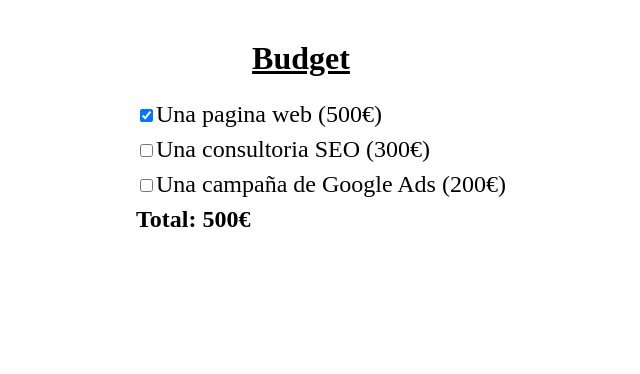
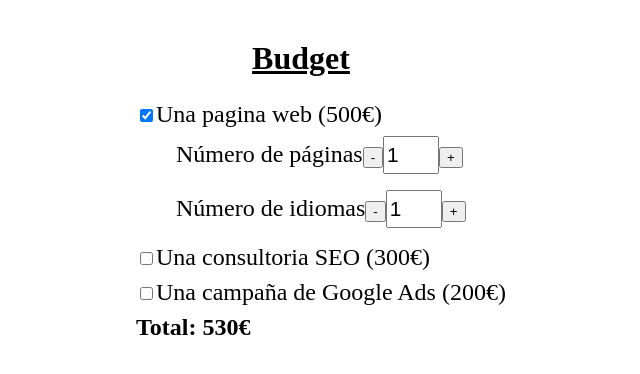
Before and after one commit to Cristian-Moller/S7_ReactTypescript, a React (Vite) app: page / in a window 1280 px wide. Both pictures are taken after a click on the checkbox 485 px from the left and 115 px from the top of the page. Shown: the top 374 px of the page, without its empty margins (339-979 px from the left). Built offline with nearby package versions, Linux system fonts and the light colour scheme.

Commit message:
Number of page and Number of language with Buttons

```diff
--- a/src/App.css
+++ b/src/App.css
@@ -18,3 +18,13 @@
 li div{
   font-weight: bold;
 }
+.subList{
+  display: flex;
+  flex-direction: column;
+}
+.subList input{
+  width: 3rem;
+  height: 2rem;
+  margin-top: 0.5rem;
+  font-size: 1.3rem;
+}
--- a/src/App.tsx
+++ b/src/App.tsx
@@ -1,16 +1,41 @@
-import { useState } from 'react'
+import { useEffect, useState } from 'react'
 import { arrayBudget } from './budget/arrayBudget'
 import './App.css'
+import { Button } from './components/button';
 
-const getFormattedPrice = (price: number) => `${price}€`
+const getFormattedPrice = (price: number) => `${price}€`;
 
 function App() {
+
   const [checkedState, setCheckedState] = useState<boolean[]>(
     new Array(arrayBudget.length).fill(false)
   )
 
-  const [total, setTotal] = useState(0)
+  const [total, setTotal] = useState(0);
+  const [page, setPage] = useState(1);
+  const [language, setLanguage] = useState(1);
 
+  function pageChange(toAdd: number){
+    if(page >= 1){
+      setPage(page + toAdd);
+    }
+  }
+  function languageChange(toAdd: number){
+    if(language >= 1){
+      setLanguage(language + toAdd);
+    }
+
+  }
+  function controlPage(){
+    if(page > 1){
+      pageChange(-1)
+    }
+  }
+  function controlLenaguage(){
+    if(language > 1){
+      languageChange(-1);
+    }
+  }
   const handleOnChange = (position: number) => {
     const updatedCheckedState = checkedState.map((item, index) =>
       index === position ? !item : item
@@ -21,21 +46,68 @@
     const totalPrice = updatedCheckedState.reduce(
       (sum, currentState, index) => {
         if (currentState === true) {
+          if((currentState === true) && (index == 0)){
+            return (sum + (arrayBudget[0].price  + (page *language * 30)))
+          } else {
             return sum + arrayBudget[index].price;
+          }
         }
         return sum;
       },
       0
     );
-
     setTotal(totalPrice);
   };
+
+  useEffect(() => {
+    handleOnChange(-1)
+    console.log(page)
+  }, [page, language])
+
   return (
     <div className='budget'>
       <h3>Budget</h3>
-
       <ul>
         {arrayBudget.map(({ name, price }, index) => {
+
+          if ((index == 0) && (checkedState[0] == true)){
+            return (
+              <li key={index}>
+                <input
+                  type="checkbox"
+                  name={name}
+                  value={name}
+                  checked={checkedState[index]}
+                  onChange={() => handleOnChange(index)}
+                />
+                <label>{name} ({getFormattedPrice(price)})</label>
+                <ul className='subList'>
+                  <li>
+                    <label htmlFor="">Número de páginas</label>
+                    <Button handleClick={controlPage} className='less' text='-'/>
+                    <input
+                      type="number"
+                      name='page'
+                      value={page}
+                      onChange={() => handleOnChange(index)}
+                    />
+                    <Button handleClick={() => pageChange(1)} className='more' text='+'/>
+                  </li>
+                  <li>
+                    <label htmlFor="">Número de idiomas</label>
+                    <Button handleClick={controlLenaguage} className='less' text='-'/>
+                    <input
+                      type="number"
+                      name='language'
+                      value={language}
+                      onChange={() => handleOnChange(index)}
+                    />
+                    <Button handleClick={() => languageChange(1)} className='more' text='+'/>
+                  </li>
+                </ul>
+              </li>
+            );
+          } else {
               return (
                 <li key={index}>
                   <input
@@ -48,6 +120,7 @@
                   <label>{name} ({getFormattedPrice(price)})</label>
                 </li>
               );
+            }
         })}
         <li>
           <div>
--- /dev/null
+++ b/src/components/button.tsx
@@ -0,0 +1,19 @@
+import { ReactEventHandler } from "react";
+
+type buttonProp = {
+  text?: string;
+  className: string;
+  handleClick?: ReactEventHandler;
+}
+
+export const Button = ({text, className, handleClick}: buttonProp) => {
+
+  return (
+    <button
+      onClick={handleClick}
+      className={className}
+      >
+      {text}
+    </button>
+  )
+}
```
Lines whose indentation alone changed are shown as unchanged.
